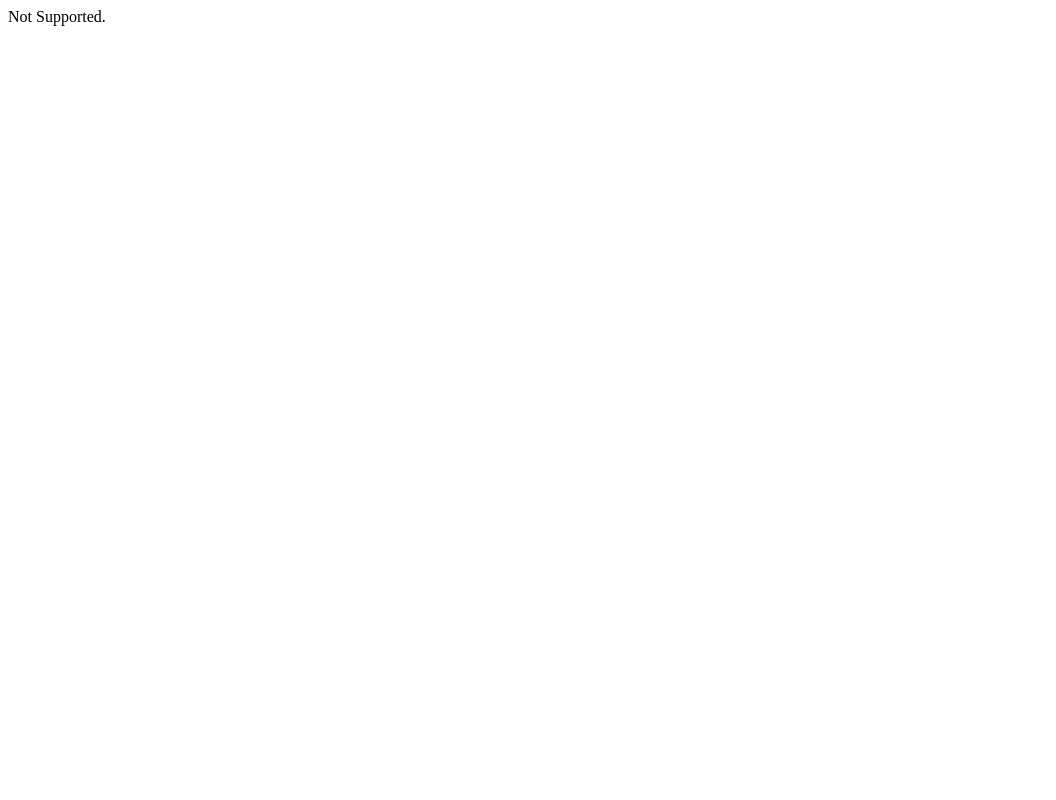
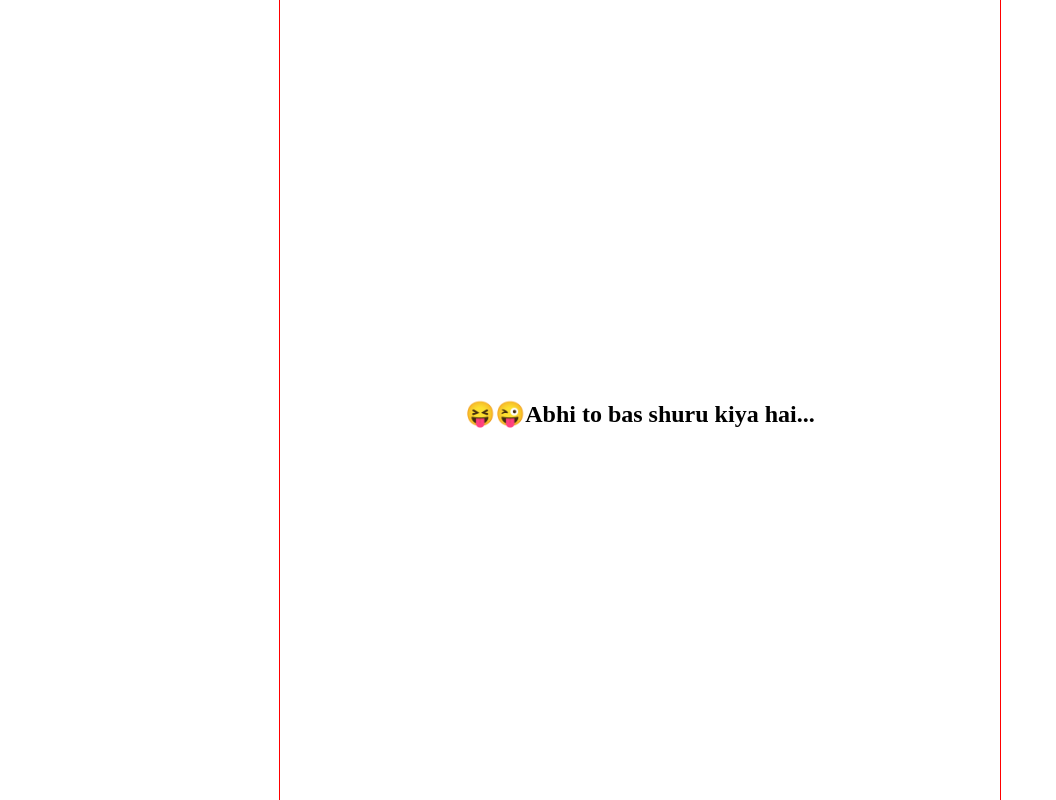
Before and after one commit to harryBhaiKaFan/ballPin, a plain HTML site: page index.html in a window 1280 px wide. Shown: the whole page, without its empty margins (0-1056 px from the left). Drawn offline with Linux system fonts and the light colour scheme.

Commit message:
App started.

```diff
--- a/css/App.css
+++ b/css/App.css
@@ -0,0 +1,23 @@
+*{
+    margin: 0;
+    height: 0;
+    box-sizing: border-box;
+}
+
+html,body
+{
+    height:100%;
+    width:100%;
+    overflow:hidden;
+    user-select:none;
+    display: flex;
+    align-items: center;
+    justify-content: center;
+}
+
+#screen
+{
+    height:min(1280px,100%);
+    width:min(720px,100%);
+    outline: 1px solid red;
+}
--- a/index.html
+++ b/index.html
@@ -1,14 +1,18 @@
 <!DOCTYPE html>
 <html lang="en">
+
 <head>
 	<meta charset="UTF-8">
 	<meta name="viewport" content="width=device-width, initial-scale=1.0">
 	<meta http-equiv="X-UA-Compatible" content="ie=edge">
-	<title>Hwllo</title>
+	<title>ballPin</title>
+	<link rel="stylesheet" href="css/App.css">
+	<script type="module" src="js/App.js"></script>
 </head>
+
 <body>
-	<cnavas id="screen">
-		Not Supported.
-	</cnavas>
+	<h2 style="position: absolute;">😝😜Abhi to bas shuru kiya hai...</h2>
+	<canvas id="screen">Not Supported.</canvas>
 </body>
+
 </html>
--- a/js/App.js
+++ b/js/App.js
@@ -0,0 +1,12 @@
+import { Game } from "./Game.js";
+
+
+const screen = document.querySelector("#screen");
+
+const App = {
+    init: function () {
+        Game.init({screen,sound:true});
+    }
+};
+
+window.onload = App.init.bind(App);
--- /dev/null
+++ b/js/Game.js
@@ -0,0 +1,22 @@
+
+import { Sound } from "./Sound.js";
+
+
+export const Game = {
+    SCREEN:null,
+    CTX:null,
+    init: function({screen,sound}){
+        this.SCREEN = screen;
+        this.CTX = screen.getContext("2d");
+
+        console.log(this.CTX);
+        if (sound) {
+            Sound.init();
+        }
+
+    },
+
+    render: function(){
+
+    }
+};
--- /dev/null
+++ b/js/Sound.js
@@ -0,0 +1,7 @@
+
+
+export const Sound = {
+    init : function() {
+
+    }
+}
```
Also changed, not shown: js/Board.js (added), js/Draw.js (added), js/Pattern.js (added), 1 other file.
